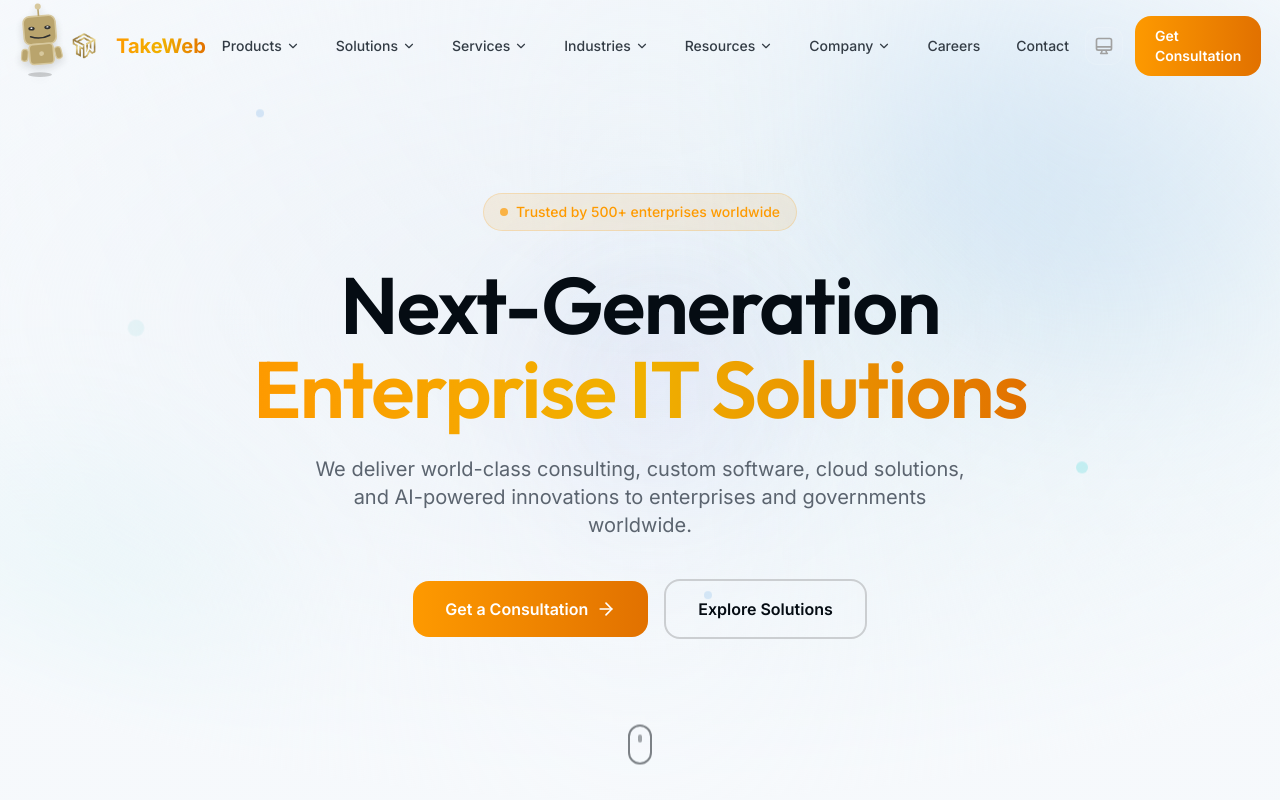
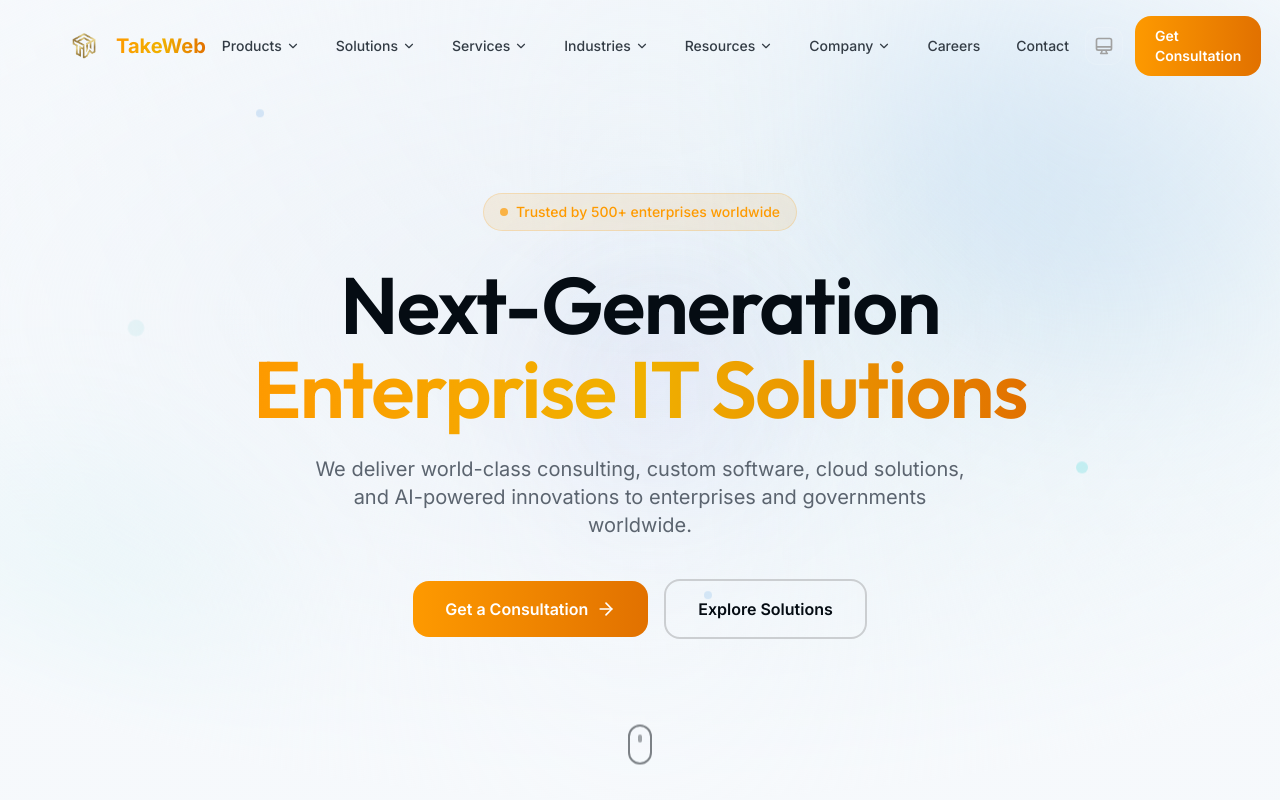
Before and after one commit to TakeWebTech/Takeweb_website, a Next.js app in the folder apps/web/: page / in a window 1280 px wide. Shown: the top 800 px of the page. Built offline with nearby package versions, Linux system fonts and the light colour scheme.

Commit message:
refactor: Remove robot mascot component
Removed cursor-following robot mascot from the layout based on user feedback.

```diff
--- a/apps/web/app/layout.tsx
+++ b/apps/web/app/layout.tsx
@@ -5,7 +5,6 @@
 import { Navigation } from "@/components/navigation";
 import { Footer } from "@/components/footer";
 import { Preloader } from "@/components/ui/preloader";
-import { RobotMascot } from "@/components/ui/robot-mascot";
 
 const inter = Inter({
   subsets: ["latin"],
@@ -113,7 +112,6 @@
         className={`${inter.variable} ${outfit.variable} ${jetbrainsMono.variable} font-sans`}
       >
         <Preloader />
-        <RobotMascot />
         <ThemeProvider>
           <Navigation />
           <main>{children}</main>
```
